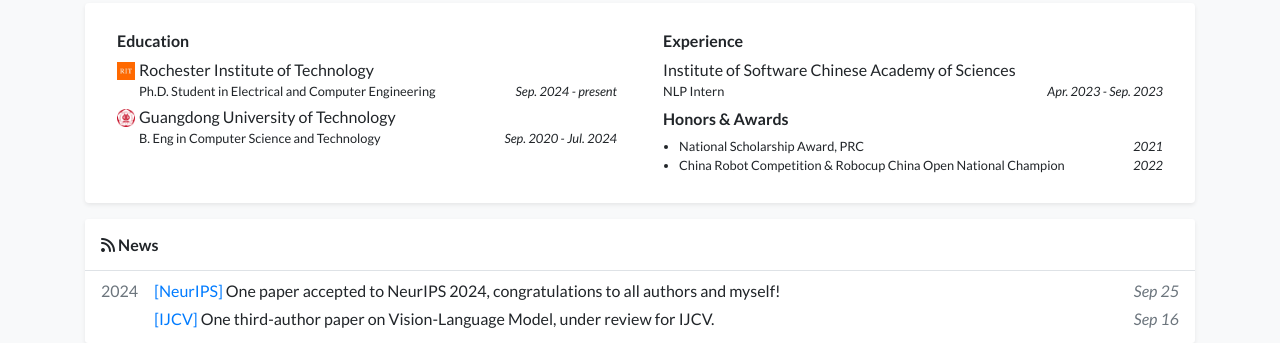
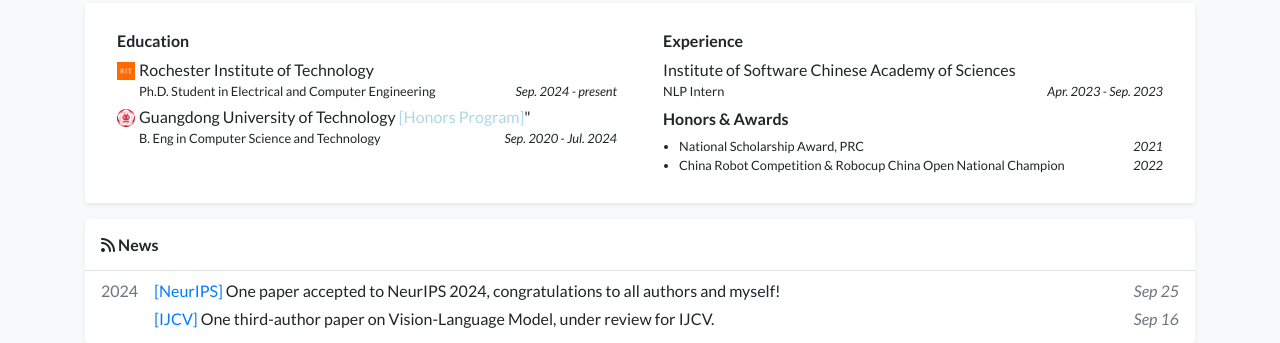
Before and after one commit to runtsang/runtsang.github.io, a Jekyll site: the page built from index.html, in a window 1280 px wide and 1278 px high. Shown: the part 602-945 px from the top of the window. Built offline with Jekyll 4.4.1, drawn with Linux system fonts in a browser that asks for light colours; nearby versions of some CDN libraries; a style sheet for code colours, icons or effects is not loaded.

Commit message:
Update profile.yml

```diff
--- a/_data/profile.yml
+++ b/_data/profile.yml
@@ -39,7 +39,7 @@
   logo: /assets/images/badges/RIT_orange.jpg
   position: Ph.D. Student in Electrical and Computer Engineering
   date: Sep. 2024 - present
-- name: Guangdong University of Technology
+- name: Guangdong University of Technology <span style='color:#ADD8E6;'>[Honors Program]</span>"
   logo: /assets/images/badges/Guangdong_University_of_Technology_Logo.svg.png
   position: B. Eng in Computer Science and Technology
   date: Sep. 2020 - Jul. 2024
```
